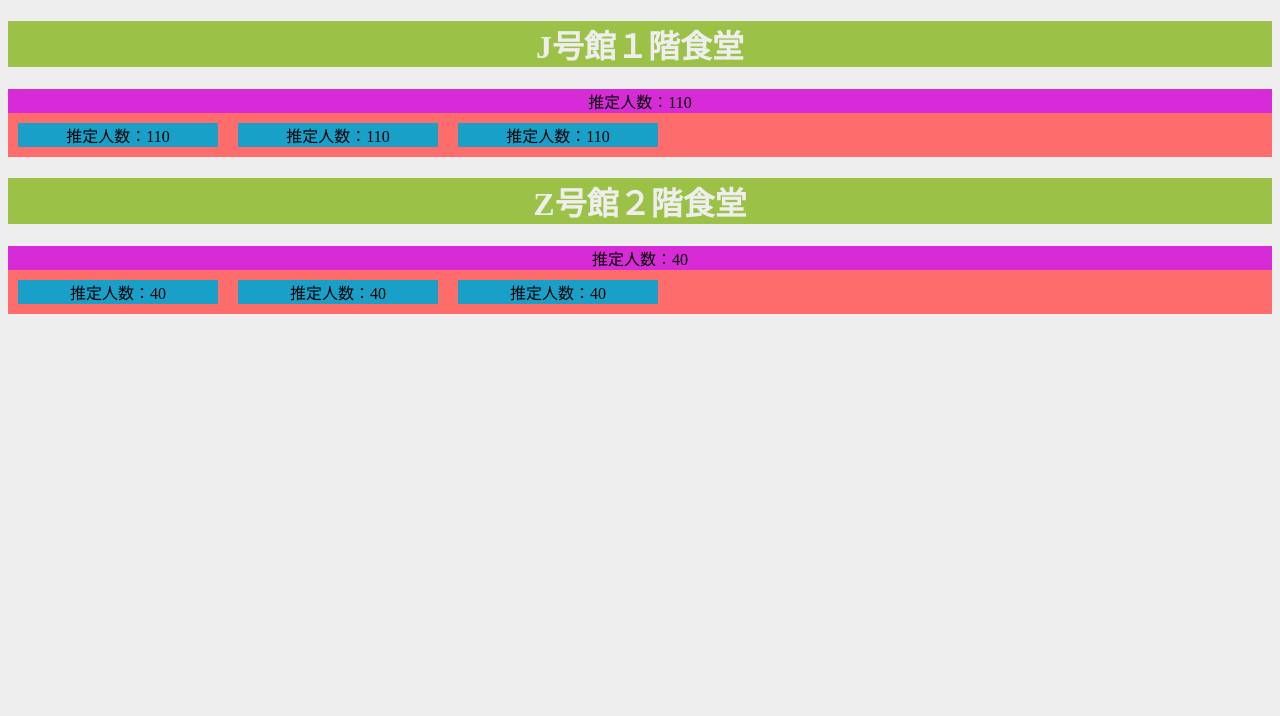
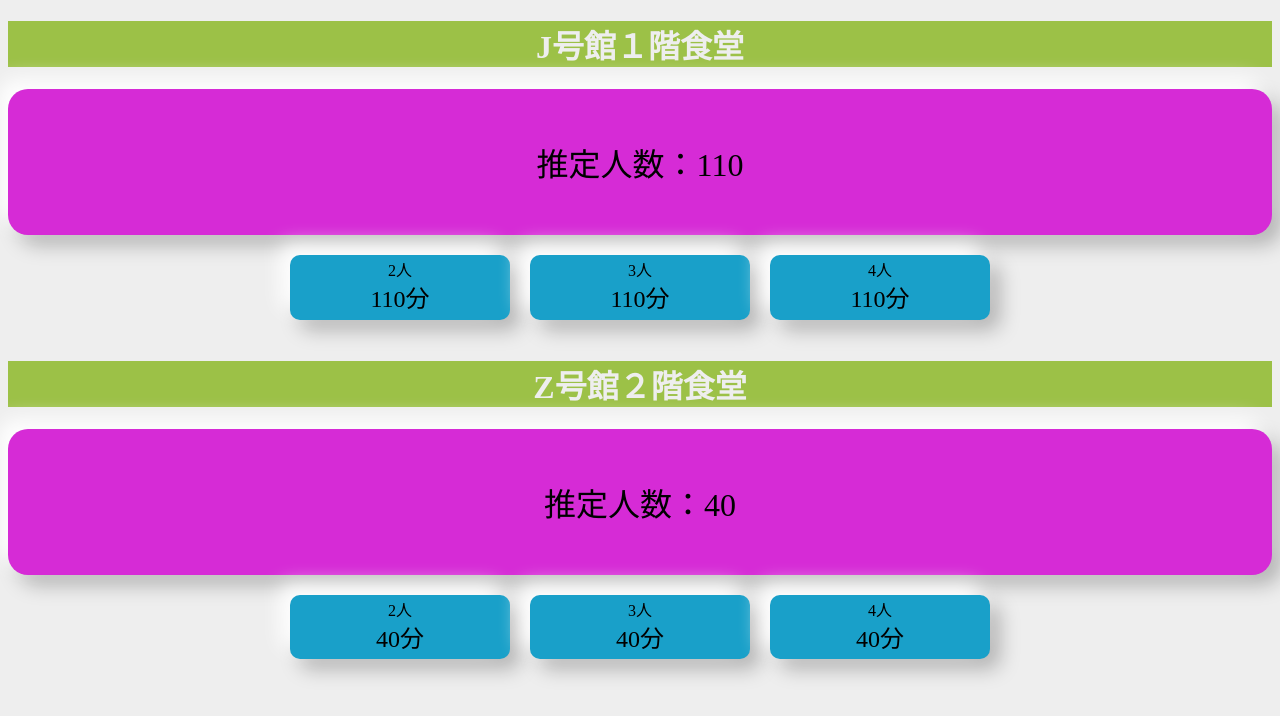
Before and after one commit to Tonoyama/cafe_page_queue, a Flask app: page / in a window 1280 px wide. Shown: the top 716 px of the page. Run offline with Flask 2, Linux system fonts and the light colour scheme; some web fonts are replaced.

Commit message:
webページの基礎を作った

```diff
--- a/static/css/style.css
+++ b/static/css/style.css
@@ -60,24 +60,28 @@ body{
 .main-content {
   background-color: rgb(214, 43, 214);
   /* 内側の余白 */
-  padding: 0px;
+  padding: 50px;
+  /* フォントの大きさ(100%は標準の大きさ) */
+  font-size: 200%;
+  border-radius: 20px;
+  box-shadow: -10px -10px 20px 0px rgba(255, 255, 255, 1), 10px 10px 20px 0px rgba(0, 0, 0, 0.25);
 }
 
 .flex-box {
-    background-color: rgb(255, 108, 108);
     /* 内側の余白 */
-    padding: 0px;
+    padding: 10px;
     /* 横並びで表示 */
     display: flex;
     /* 狭くなったとき、コンテンツを折り返す */
     flex-wrap: wrap;
     /* 中央寄せ */
-    justify-content:left;
+    justify-content:center;
+    line-height: 0.8;
 }
 
 .flex-item {
     /* 内側の余白 */
-    padding: 0px;
+    padding: 10px;
     /* 外側の余白 */
     margin: 10px;
     /* フォントの大きさ(100%は標準の大きさ) */
@@ -85,4 +89,11 @@ body{
     /* 幅の大きさ */
     width: 200px;
     background-color:  #19a0c9;
+    border-radius: 10px;
+    box-shadow: -10px -10px 20px 0px rgba(255, 255, 255, 1), 10px 10px 20px 0px rgba(0, 0, 0, 0.25);
 }
+
+.minutes {
+  /* フォントサイズ　*/
+  font-size: 150%;
+}
--- a/templates/index.html
+++ b/templates/index.html
@@ -23,9 +23,21 @@
 
 	<form method="post" class="main-content">推定人数：{{count1}}</form>
 	<div class="flex-box">
-		<form method="post" class="flex-item">推定人数：{{count1}}</form>
-		<form method="post" class="flex-item">推定人数：{{count1}}</form>
-		<form method="post" class="flex-item">推定人数：{{count1}}</form>
+		<form method="post" class="flex-item">
+			<div>2人</div>
+			<br>
+			<div class="minutes">{{count1}}分</div>
+		</form>
+		<form method="post" class="flex-item">
+			<div>3人</div>
+			<br>
+			<div class="minutes">{{count1}}分</div>
+		</form>
+		<form method="post" class="flex-item">
+			<div>4人</div>
+			<br>
+			<div class="minutes">{{count1}}分</div>
+		</form>
 	</div>
 
 
@@ -36,9 +48,21 @@
 
     <form method="post" class="main-content">推定人数：{{count2}}</form>
 	<div class="flex-box">
-		<form method="post" class="flex-item">推定人数：{{count2}}</form>
-		<form method="post" class="flex-item">推定人数：{{count2}}</form>
-		<form method="post" class="flex-item">推定人数：{{count2}}</form>
+		<form method="post" class="flex-item">
+			<div>2人</div>
+			<br>
+			<div class="minutes">{{count2}}分</div>
+		</form>
+		<form method="post" class="flex-item">
+			<div>3人</div>
+			<br>
+			<div class="minutes">{{count2}}分</div>
+		</form>
+		<form method="post" class="flex-item">
+			<div>4人</div>
+			<br>
+			<div class="minutes">{{count2}}分</div>
+		</form>
 	</div>
 
 </body>
```
